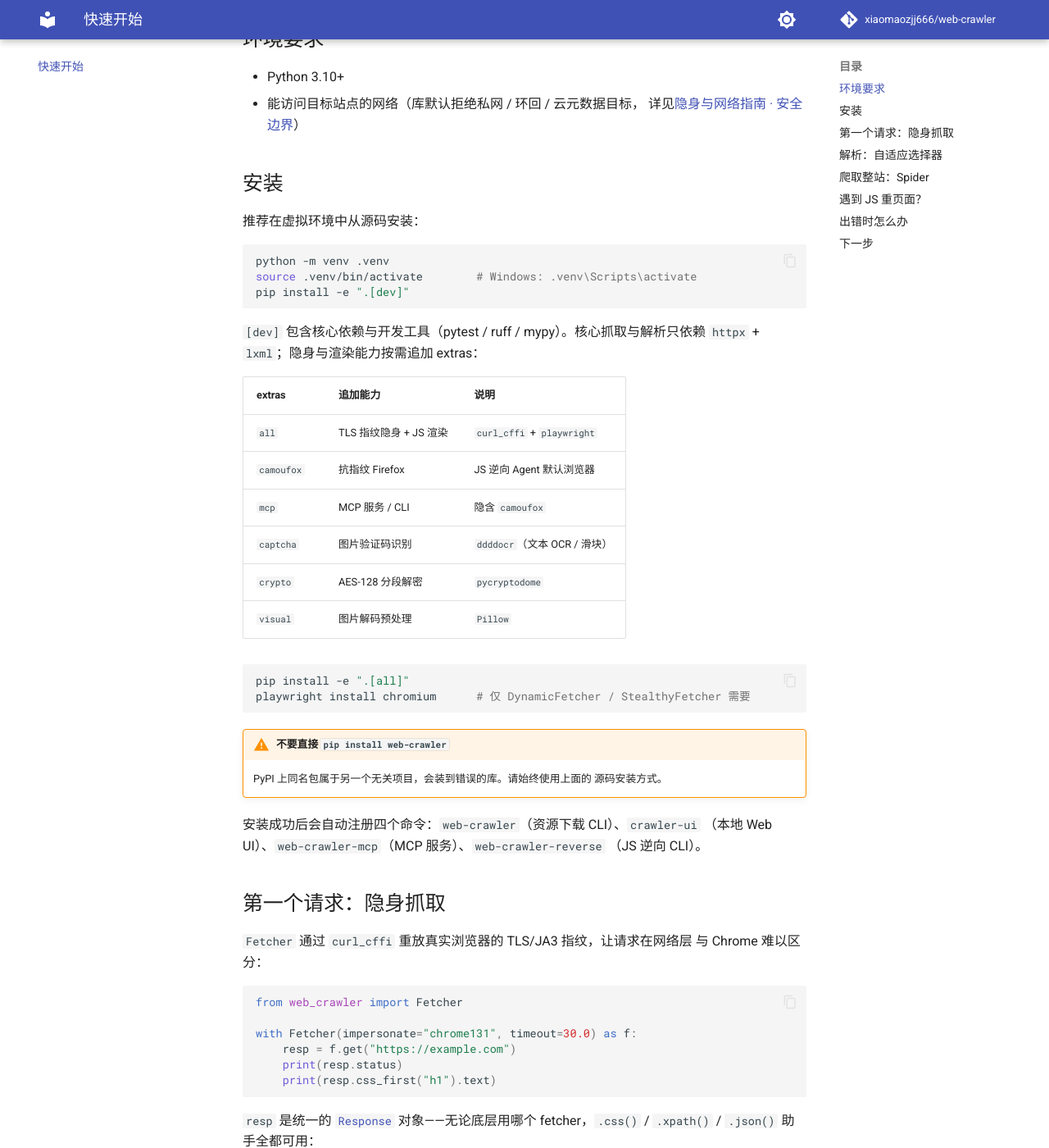
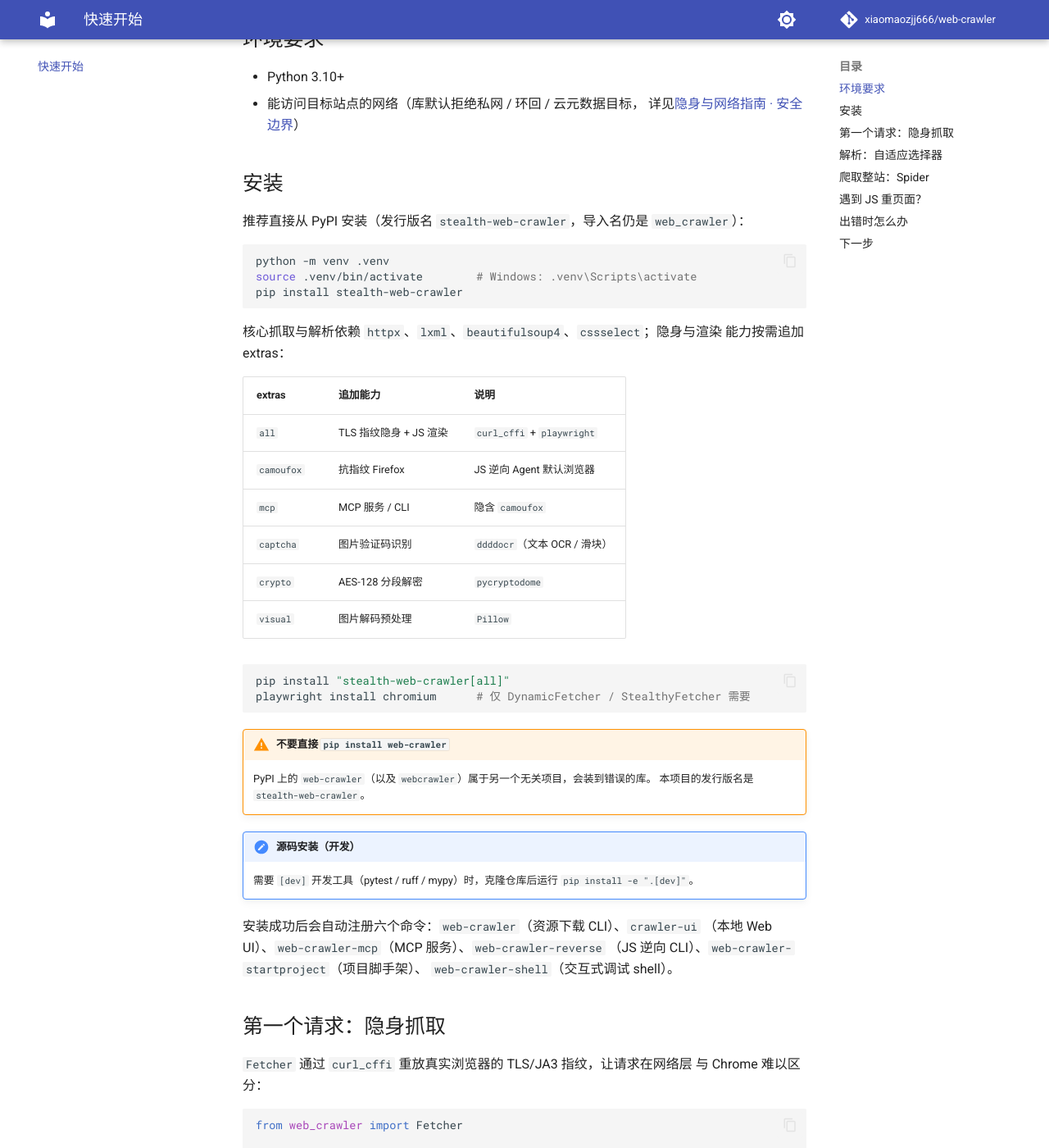
Before and after one commit to xiaomaozjj666/web-crawler, an MkDocs documentation site: the page built from docs/quickstart.md, in a window 1280 px wide and 1400 px high, scrolled down 289 px. Shown: the whole window at 82% size. Built offline with MkDocs 1.6.1 and Material for MkDocs 9.7.7, drawn with Linux system fonts in a browser that asks for light colours; comment, search, counter and statistics services are not loaded; some of the changed text lies outside the part shown.

Commit message:
docs: 修正 API 符号数、PyPI 安装与命令清单，补 Unreleased 记录
- docs/index.md 与 docs/api-reference.md：`__all__` 符号数 59 → 66（按源码实测）
- docs/quickstart.md：安装改为 PyPI 优先（pip install stealth-web-crawler），保留
  "web-crawler 是别人项目"的警告；核心依赖补 beautifulsoup4 / cssselect；自动注册
  命令由"四个"更正为六个（补 web-crawler-startproject / web-crawler-shell）；
  页尾 API 导航的符号数同步为 66
- README.md：删除"仓库内 .venv 是纯运行时环境、不含 pytest"的错误描述，改为
  "仓库不提交 .venv（本地 venv 可自行装测试依赖）"
- CHANGELOG.md：新增 [Unreleased] → Fixed，记入 6818735 startproject 模板
  heading 空串修复

验证：ruff format --check . 通过（190 files already formatted）；mkdocs build
--strict 通过；docs/ 内符号数与命令清单已与源码 / pyproject 实测核对。

````diff
--- a/docs/quickstart.md
+++ b/docs/quickstart.md
@@ -11,16 +11,16 @@
 
 ## 安装
 
-推荐在虚拟环境中从源码安装：
+推荐直接从 PyPI 安装（发行版名 `stealth-web-crawler`，导入名仍是 `web_crawler`）：
 
 ```bash
 python -m venv .venv
 source .venv/bin/activate        # Windows: .venv\Scripts\activate
-pip install -e ".[dev]"
+pip install stealth-web-crawler
 ```
 
-`[dev]` 包含核心依赖与开发工具（pytest / ruff / mypy）。核心抓取与解析只依赖
-`httpx` + `lxml`；隐身与渲染能力按需追加 extras：
+核心抓取与解析依赖 `httpx`、`lxml`、`beautifulsoup4`、`cssselect`；隐身与渲染
+能力按需追加 extras：
 
 | extras | 追加能力 | 说明 |
 | --- | --- | --- |
@@ -32,17 +32,22 @@ pip install -e ".[dev]"
 | `visual` | 图片解码预处理 | `Pillow` |
 
 ```bash
-pip install -e ".[all]"
+pip install "stealth-web-crawler[all]"
 playwright install chromium      # 仅 DynamicFetcher / StealthyFetcher 需要
 ```
 
 !!! warning "不要直接 `pip install web-crawler`"
-    PyPI 上同名包属于另一个无关项目，会装到错误的库。请始终使用上面的
-    源码安装方式。
+    PyPI 上的 `web-crawler`（以及 `webcrawler`）属于另一个无关项目，会装到错误的库。
+    本项目的发行版名是 `stealth-web-crawler`。
 
-安装成功后会自动注册四个命令：`web-crawler`（资源下载 CLI）、`crawler-ui`
+!!! note "源码安装（开发）"
+    需要 `[dev]` 开发工具（pytest / ruff / mypy）时，克隆仓库后运行
+    `pip install -e ".[dev]"`。
+
+安装成功后会自动注册六个命令：`web-crawler`（资源下载 CLI）、`crawler-ui`
 （本地 Web UI）、`web-crawler-mcp`（MCP 服务）、`web-crawler-reverse`
-（JS 逆向 CLI）。
+（JS 逆向 CLI）、`web-crawler-startproject`（项目脚手架）、
+`web-crawler-shell`（交互式调试 shell）。
 
 ## 第一个请求：隐身抓取
 
````
Also changed, not shown: other parts of docs/quickstart.md (+1 -1 lines), CHANGELOG.md (+8 -0 lines), README.md (+2 -2 lines), docs/api-reference.md (+1 -1 lines), docs/index.md (+1 -1 lines).
